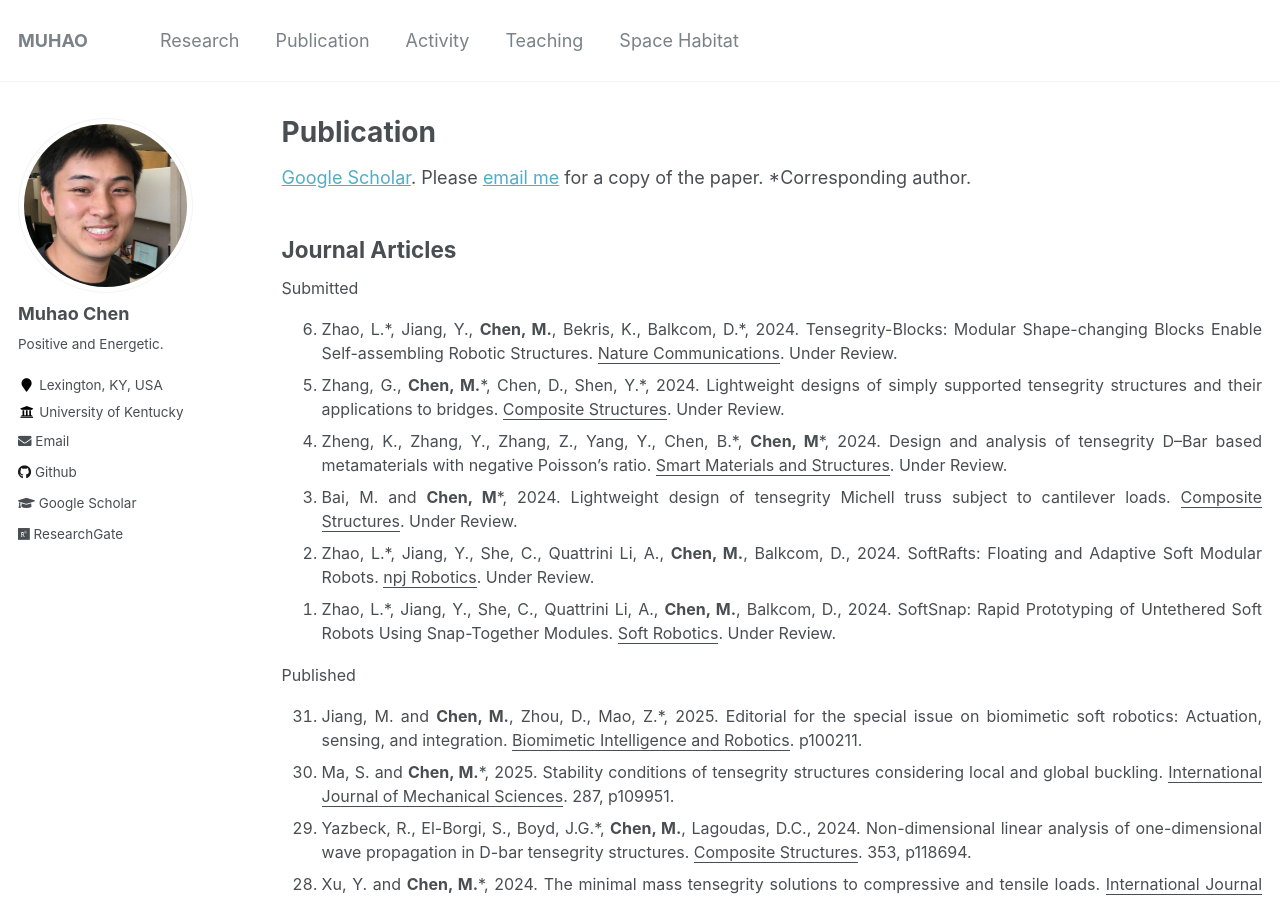
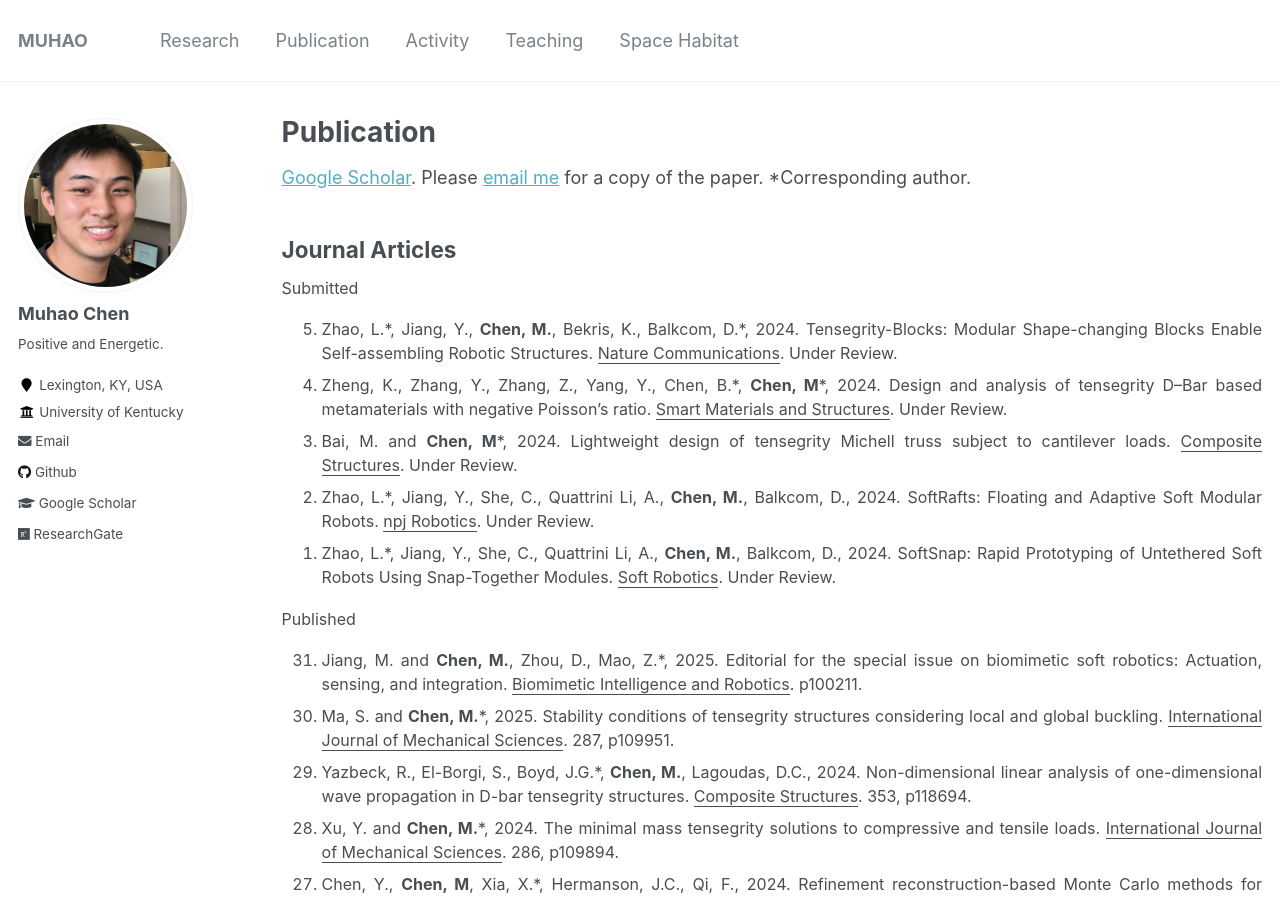
Before and after one commit to Muhao-Chen/muhao-chen.github.io, a Jekyll site: the page built from _pages/publication.md, in a window 1280 px wide and 900 px high. Built offline with Jekyll 4.4.1, drawn with Linux system fonts in a browser that asks for light colours.

Commit message:
Update publication.md

```diff
--- a/_pages/publication.md
+++ b/_pages/publication.md
@@ -18,7 +18,7 @@ Submitted
 <ol reversed>
 <!-- <li> Chen, Y.*, <strong>Chen, M.</strong>, Xia, X., Hermanson, J.C., Qi, F., 2025. Efficient Monte Carlo Simulations of Coagulation Based on Weighted Particle Strategies. <u>Applied Mathematical Modelling</u>. Under Review. </li> -->
 <li> Zhao, L.*, Jiang, Y., <strong>Chen, M.</strong>, Bekris, K., Balkcom, D.*, 2024. Tensegrity-Blocks: Modular Shape-changing Blocks Enable Self-assembling Robotic Structures. <u>Nature Communications</u>. Under Review. </li>
-<li> Zhang, G., <strong>Chen, M.</strong>*, Chen, D., Shen, Y.*, 2024. Lightweight designs of simply supported tensegrity structures and their applications to bridges. <u>Composite Structures</u>. Under Review. </li>
+<!-- <li> Zhang, G., <strong>Chen, M.</strong>*, Chen, D., Shen, Y.*, 2024. Lightweight designs of simply supported tensegrity structures and their applications to bridges. <u>Composite Structures</u>. Under Review. </li> -->
 <li> Zheng, K., Zhang, Y., Zhang, Z., Yang, Y., Chen, B.*, <strong>Chen, M</strong>*, 2024. Design and analysis of tensegrity D–Bar based metamaterials with negative Poisson’s ratio. <u>Smart Materials and Structures</u>. Under Review. </li>
 <!-- <li> Zhang, Y., Zheng, K., Zhao, Y., Zheng, Z., Chen, B.*, <strong>Chen, M</strong>*, 2024. Collision resistant study of spherical tensegrity structures for protective drone shells. <u>Extreme Mechanics Letters</u>. Under Review. </li> -->
 <!-- <li> <strong>Chen, M.</strong>*, 2024. Mass efficient Double-Helix Tensegrity for underwater, land, air, and space applications. <u>Computer Methods in Applied Mechanics and Engineering</u>.-->
```
